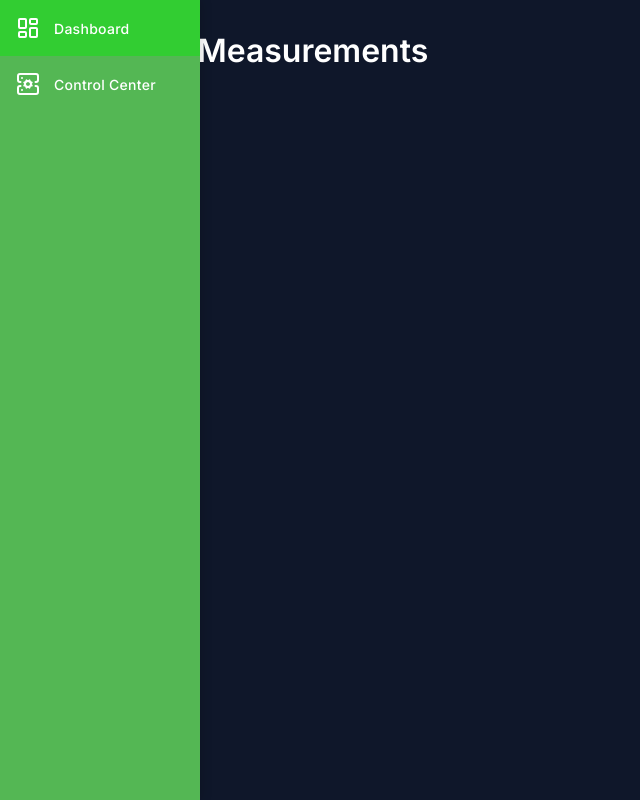
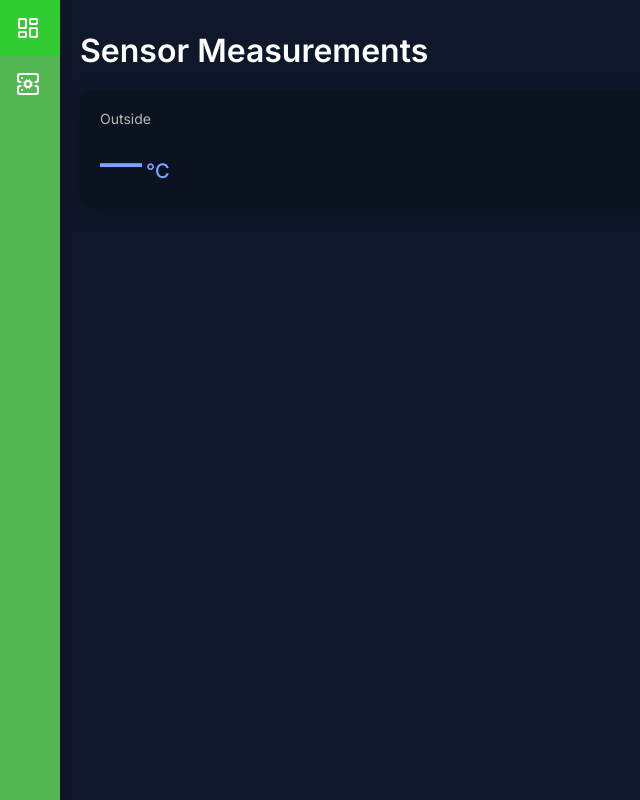
Before and after one commit to JannikKmnn/gewaechshaus, a React (Vite) app in the folder frontend/gewaechshaus/: page / in a window 1280 px wide. Shown: the whole page, without its empty margins (0-640 px from the left). Built offline with nearby package versions, Linux system fonts and the light colour scheme; no server answers.

Commit message:
Widget for outside temperature working now

```diff
--- a/frontend/gewaechshaus/package.json
+++ b/frontend/gewaechshaus/package.json
@@ -10,6 +10,7 @@
     "preview": "vite preview"
   },
   "dependencies": {
+    "axios": "^1.13.2",
     "lucide-react": "^0.562.0",
     "react": "^19.2.0",
     "react-dom": "^19.2.0",
--- /dev/null
+++ b/frontend/gewaechshaus/src/api/client.js
@@ -0,0 +1,14 @@
+import axios from 'axios';
+
+const defaultHeaders = {
+  'Content-Type': 'application/json',
+  'Accept': 'application/json',
+};
+
+const api = axios.create({
+  baseURL: "http://100.82.182.52:8002",
+  timeout: 10000,
+  headers: defaultHeaders,
+});
+
+export default api;
--- a/frontend/gewaechshaus/src/api/data.jsx
+++ b/frontend/gewaechshaus/src/api/data.jsx
@@ -1,6 +1,6 @@
-import axios from "axios";
+import api from "./client";
 
-async function getData({
+export async function getData({
     sensor_identifier,
     measurement,
     start_time,
@@ -12,7 +12,7 @@ async function getData({
         end_time
     }
 
-    const result = await axios.post(`/data/${sensor_identifier}`, data)
+    const result = await api.post(`/data/${sensor_identifier}`, data)
 
-    return result || null;
+    return result?.data ?? null;
 }
--- a/frontend/gewaechshaus/src/components/SingleValueWidget.jsx
+++ b/frontend/gewaechshaus/src/components/SingleValueWidget.jsx
@@ -1,11 +1,41 @@
-import useState from "react";
-import getData from "../api/data";
+export default function SingleValueWidget({
+  label,
+  value,
+  unit,
+  color
+}) {
+  return (
+    <div
+      style={{
+        background: "#0b1220",
+        borderRadius: "12px",
+        padding: "20px",
+        minWidth: "220px",
+        boxShadow: "0 4px 20px rgba(0,0,0,0.25)"
+      }}
+    >
+      <div
+        style={{
+          fontSize: "14px",
+          opacity: 0.7,
+          marginBottom: "10px"
+        }}
+      >
+        {label}
+      </div>
 
-export default function SingleValueWidget() {
-
-    const [loading, setLoading] = useState(false);
-
-    return <div>
-
+      <div
+        style={{
+          fontSize: "42px",
+          fontWeight: 500,
+          color
+        }}
+      >
+        {value !== null ? value : "—"}
+        <span style={{ fontSize: "20px", marginLeft: "4px" }}>
+          {unit}
+        </span>
+      </div>
     </div>
+  );
 }
--- a/frontend/gewaechshaus/src/pages/Dashboard.jsx
+++ b/frontend/gewaechshaus/src/pages/Dashboard.jsx
@@ -1,3 +1,51 @@
+import { useEffect, useState } from "react";
+import SingleValueWidget from "../components/SingleValueWidget";
+import { getData } from "../api/data";
+
 export default function Dashboard() {
-  return <h1>Sensor Measurements</h1>;
+  const [outsideTemp, setOutsideTemp] = useState(null);
+
+  const endTime = new Date().toISOString();
+  const startTimeSingle = new Date(Date.now() - 2 * 60 * 1000).toISOString();
+
+  useEffect(() => {
+    async function fetchOutsideTemp() {
+      const result = await getData({
+        sensor_identifier: "temperature_outside",
+        measurement: "Temperature",
+        start_time: startTimeSingle,
+        end_time: endTime,
+      });
+
+      if (Array.isArray(result) && result.length > 0) {
+        const latest = result[result.length - 1];
+        setOutsideTemp(latest.value);
+      } else {
+        setOutsideTemp(null);
+      }
+    }
+
+    fetchOutsideTemp();
+  }, []);
+
+  return (
+    <div>
+      <h1 style={{ marginBottom: "20px" }}>Sensor Measurements</h1>
+
+      <div
+        style={{
+          display: "grid",
+          gridTemplateColumns: "repeat(auto-fit, minmax(220px, 1fr))",
+          gap: "20px"
+        }}
+      >
+        <SingleValueWidget
+          label="Outside"
+          value={outsideTemp}
+          unit="°C"
+          color="#7aa2ff"
+        />
+      </div>
+    </div>
+  );
 }
```
Also changed, not shown: 2 other files (tests, documents, lock files or other folders).
